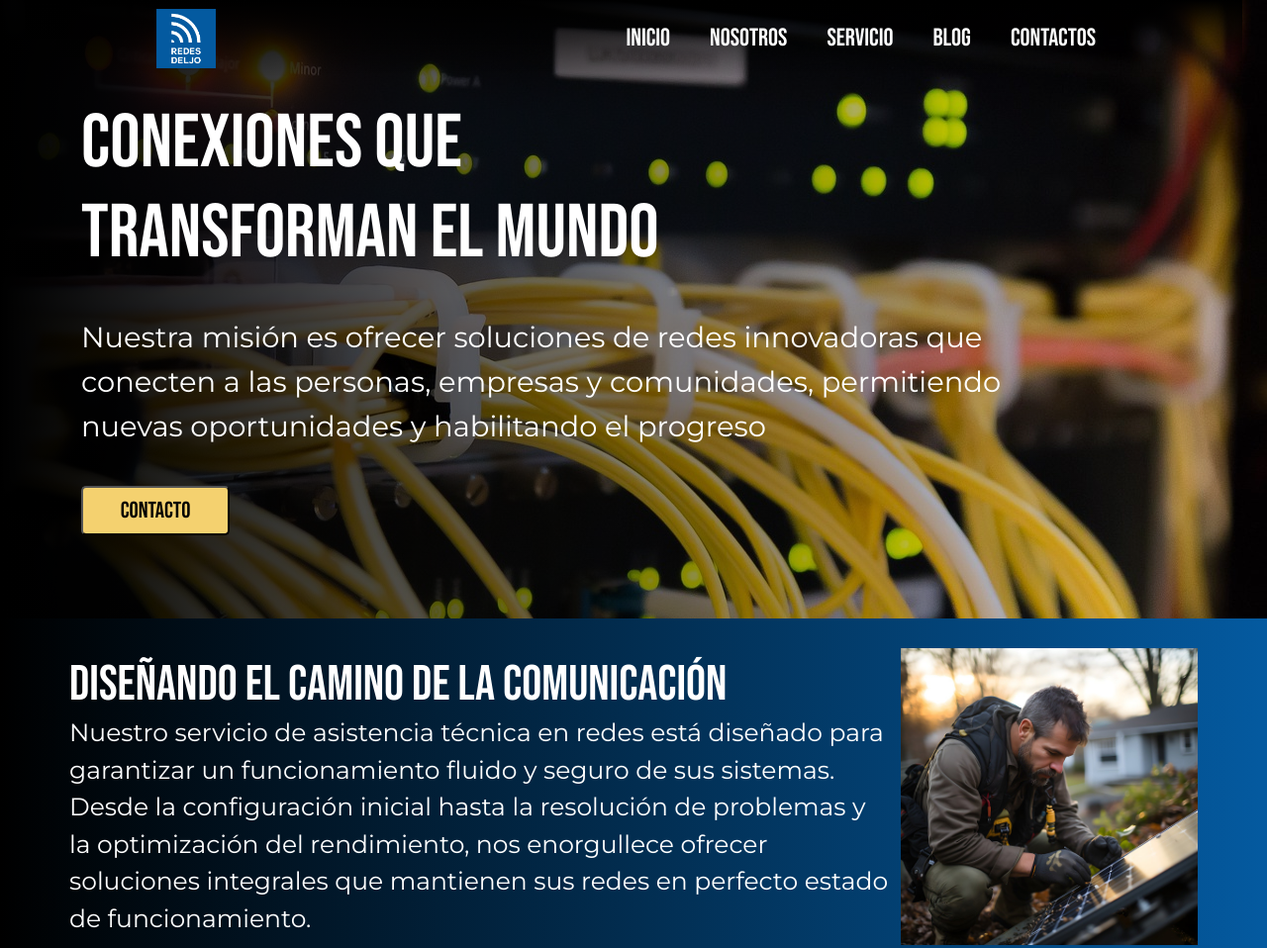
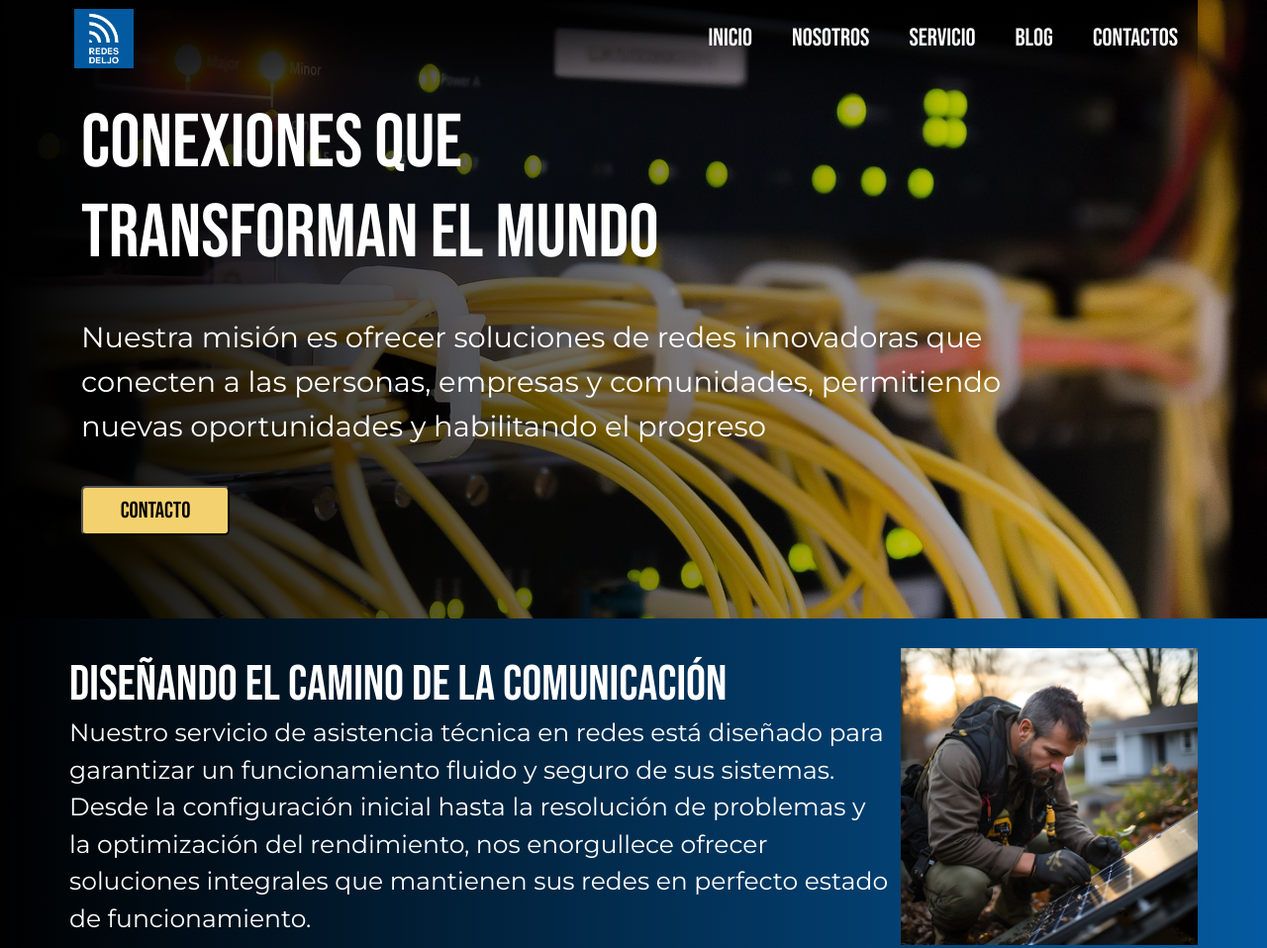
Before and after one commit to Ljromanessi/Redes-Deljo, a plain HTML site: page index.html in a window 1280 px wide. Shown: the top 958 px of the page at 99% size. Drawn offline with nearby package versions, Linux system fonts and the light colour scheme.

Commit message:
reparando nav

```diff
--- a/index.html
+++ b/index.html
@@ -15,7 +15,7 @@
 </head>
 <body>
     <header>
-        <section class="barra-navegation ">
+        <section class="barra-navegation container ">
             <div class="logo"><img src="assets/Logo.png"></div>
             <input type="checkbox" id="toggle">
             <label for="toggle"><img class="menu" src="assets/menu.svg" alt="menu"></label>
--- a/style-nav.scss
+++ b/style-nav.scss
@@ -18,16 +18,14 @@ body{
 .barra-navegation{
 
     padding-top: 10px;
-    margin-left: 25px;
-    margin-right: 25px;
     position: absolute;
     top: 0;
     left: 0;
     right: 0;
-    padding: 0px 10% ;
+    padding: 0px ;
     display: flex;
     align-items: center;
-    justify-content: space-between;
+    justify-content:space-between;
     z-index: 1000;
     background: linear-gradient(black,transparent);
 
```
Also changed, not shown: style-nav.css, 1 other file.
